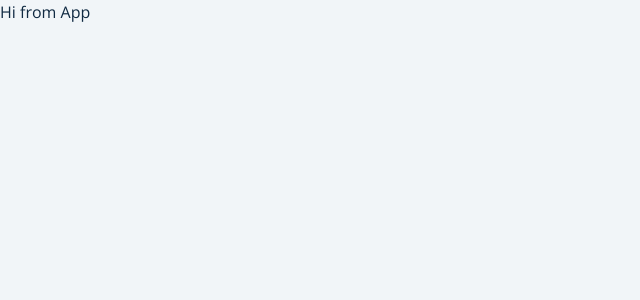
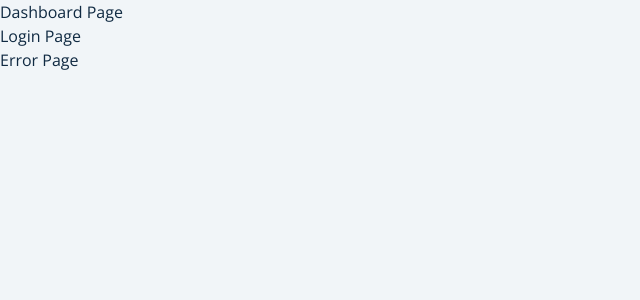
Before and after one commit to juncn/web_practice_project_3, a React (Create React App) app in the folder github-user-search/: page / in a window 1280 px wide. Shown: the top 300 px of the page, without its empty margins (0-640 px from the left). Built offline with nearby package versions, Linux system fonts and the light colour scheme.

Commit message:
Set up main component

```diff
--- a/github-user-search/src/App.tsx
+++ b/github-user-search/src/App.tsx
@@ -1,9 +1,14 @@
 import { FunctionComponent } from 'react';
+import { Dashboard, Login, Error } from './pages';
 
 const App: FunctionComponent = () => {
   return (
-    <div>Hi from App</div>
-  )
+    <div>
+      <Dashboard />
+      <Login />
+      <Error />
+    </div>
+  );
 }
 
 export default App;
--- /dev/null
+++ b/github-user-search/src/pages/Dashboard.tsx
@@ -0,0 +1,9 @@
+import { FunctionComponent } from 'react';
+
+const Dashboard: FunctionComponent = () => {
+  return (
+    <div>Dashboard Page</div>
+  );
+}
+
+export default Dashboard;
--- /dev/null
+++ b/github-user-search/src/pages/Error.tsx
@@ -0,0 +1,9 @@
+import { FunctionComponent } from 'react';
+
+const Error: FunctionComponent = () => {
+  return (
+    <div>Error Page</div>
+  );
+}
+
+export default Error;
--- /dev/null
+++ b/github-user-search/src/pages/Login.tsx
@@ -0,0 +1,9 @@
+import { FunctionComponent } from 'react';
+
+const Login: FunctionComponent = () => {
+  return (
+    <div>Login Page</div>
+  );
+}
+
+export default Login;
--- /dev/null
+++ b/github-user-search/src/pages/index.ts
@@ -0,0 +1,5 @@
+import Dashboard from './Dashboard';
+import Login from './Login';
+import Error from './Error';
+
+export { Dashboard, Login, Error };
```
